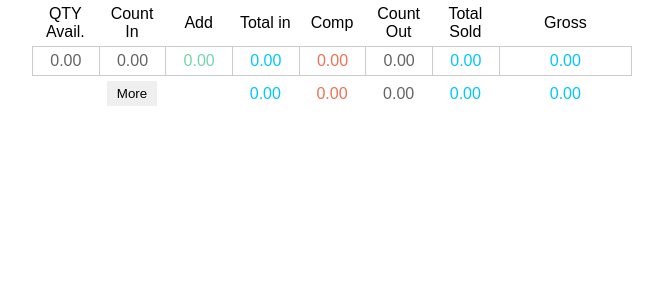
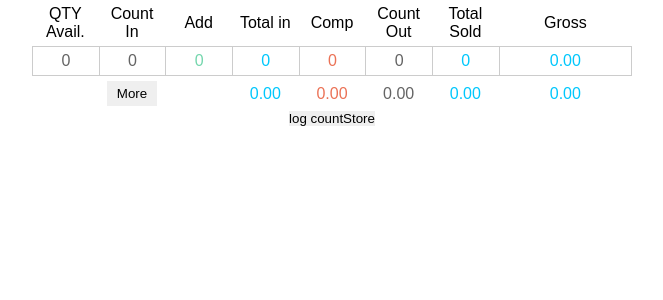
Before and after one commit to ZakMcRae/poster-counts, a React (Create React App) app: page / in a window 1280 px wide. Shown: the top 300 px of the page, without its empty margins (308-971 px from the left). Built offline with nearby package versions, Linux system fonts and the light colour scheme.

Commit message:
implented inplace text editing on InputRow

```diff
--- a/src/App.css
+++ b/src/App.css
@@ -63,3 +63,12 @@ html {
   padding: 5px 10px;
   margin: 5px 0px;
 }
+
+input {
+  width: 65px;
+  height: 28px;
+  border: 1px solid #ccc;
+  border-right: none;
+  text-align: center;
+  font-size: 16px;
+}
--- a/src/App.js
+++ b/src/App.js
@@ -4,15 +4,38 @@ import InputRow from "./components/InputRow";
 import LabelRow from "./components/LabelRow";
 import TotalsRow from "./components/TotalsRow";
 
+const posterInfo = {
+  id: "001",
+  price: 40,
+  description: "Hamilton, ON Pier 8 Poster June 22, 2019",
+  imgUrl:
+    "https://cdn.shopify.com/s/files/1/0549/2034/7823/products/the-national-hamilton-on-pier-8-poster_4dd452d6-323a-420d-8cef-c0f21c5df80c_5000x.png?v=1635448244",
+};
+
 function App() {
-  const [countStore, setCountScore] = useState({});
+  const [countStore, setCountScore] = useState({
+    qtyAvailable: 0,
+    countIn: 0,
+    add: 0,
+    totalIn: 0,
+    comp: 0,
+    countOut: 0,
+    totalSold: 0,
+    gross: 0,
+  });
 
   return (
     <div className="App">
       <div className="counts-grid">
         <LabelRow></LabelRow>
-        <InputRow></InputRow>
+        <InputRow
+          countStore={countStore}
+          setCountScore={setCountScore}
+          posterInfo={posterInfo}
+        ></InputRow>
         <TotalsRow></TotalsRow>
+        {/* todo remove debugging button  */}
+        <button onClick={() => console.log(countStore)}>log countStore</button>
       </div>
     </div>
   );
--- a/src/components/InputRow.js
+++ b/src/components/InputRow.js
@@ -1,14 +1,120 @@
-function InputRow() {
+import { useState } from "react";
+
+function InputRow(props) {
+  const [editMode, setEditMode] = useState(false);
+
+  const {
+    qtyAvailable,
+    countIn,
+    add,
+    totalIn,
+    comp,
+    countOut,
+    totalSold,
+    gross,
+  } = props.countStore;
+
+  const enableEditMode = (e) => {
+    setEditMode(e.target.id);
+  };
+
+  const removeEditMode = (e) => {
+    setEditMode(false);
+  };
+
+  const updateValue = (e) => {
+    console.log(e.target.id, e.target.value);
+    props.setCountScore((prevSetCountScore) => {
+      return { ...prevSetCountScore, [e.target.id]: e.target.value };
+    });
+  };
+
   return (
     <div className="input-row">
-      <div className="input-element black-text">0.00</div>
-      <div className="input-element black-text">0.00</div>
-      <div className="input-element green-text">0.00</div>
-      <div className="input-element blue-text">0.00</div>
-      <div className="input-element red-text">0.00</div>
-      <div className="input-element black-text">0.00</div>
-      <div className="input-element blue-text">0.00</div>
-      <div className="input-element blue-text">0.00</div>
+      <div
+        className="input-element black-text"
+        id="qtyAvailable"
+        onClick={enableEditMode}
+      >
+        {qtyAvailable}
+      </div>
+
+      {editMode === "countIn" ? (
+        <input
+          id="countIn"
+          placeholder={countIn}
+          autoFocus
+          onChange={updateValue}
+          onBlur={removeEditMode}
+        ></input>
+      ) : (
+        <div
+          className="input-element black-text"
+          id="countIn"
+          onClick={enableEditMode}
+        >
+          {countIn}
+        </div>
+      )}
+
+      {editMode === "add" ? (
+        <input
+          id="add"
+          placeholder={add}
+          autoFocus
+          onChange={updateValue}
+          onBlur={removeEditMode}
+        ></input>
+      ) : (
+        <div
+          className="input-element green-text"
+          id="add"
+          onClick={enableEditMode}
+        >
+          {add}
+        </div>
+      )}
+
+      <div className="input-element blue-text">{totalIn}</div>
+
+      {editMode === "comp" ? (
+        <input
+          id="comp"
+          placeholder={comp}
+          autoFocus
+          onChange={updateValue}
+          onBlur={removeEditMode}
+        ></input>
+      ) : (
+        <div
+          className="input-element red-text"
+          id="comp"
+          onClick={enableEditMode}
+        >
+          {comp}
+        </div>
+      )}
+
+      {editMode === "countOut" ? (
+        <input
+          id="countOut"
+          placeholder={countOut}
+          autoFocus
+          onChange={updateValue}
+          onBlur={removeEditMode}
+        ></input>
+      ) : (
+        <div
+          className="input-element black-text"
+          id="countOut"
+          onClick={enableEditMode}
+        >
+          {countOut}
+        </div>
+      )}
+
+      <div className="input-element blue-text">{totalSold}</div>
+      <div className="input-element blue-text">{gross.toFixed(2)}</div>
     </div>
   );
 }
```
